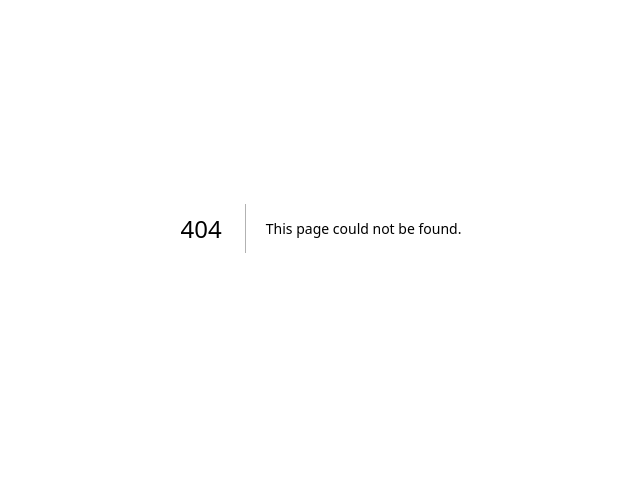
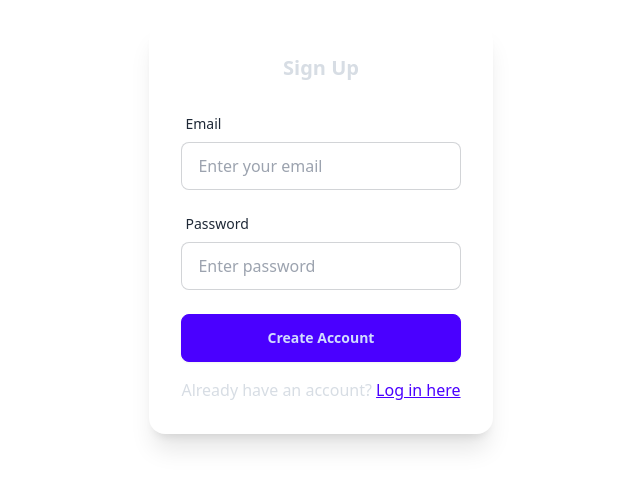
Before and after one commit to Lesvan-Chavez/LanguageFlashCardApp, a Next.js app in the folder flashcard/: page /signup in a window 1280 px wide. Before the commit this address had no page. Shown: the part 172-660 px from the top of the page, without its empty margins (319-959 px from the left). Built offline with nearby package versions, Linux system fonts and the light colour scheme.

Commit message:
Created Sign up page with form and link to login page

```diff
--- /dev/null
+++ b/flashcard/app/signup/page.jsx
@@ -0,0 +1,54 @@
+"use client";
+
+import Link from "next/link";
+
+export default function SignupForm() {
+  return (
+    <div className="flex justify-center items-center min-h-screen px-4">
+      <div className="max-w-xl mx-auto text-neutral-content text-center">
+        <div className="bg-base-100 p-8 rounded-box shadow-xl text-left">
+          <h1 className="text-xl font-bold mb-6 text-center">Sign Up</h1>
+
+          <form>
+            <div className="form-control">
+              <label className="label" htmlFor="email">
+                <span className="label-text">Email</span>
+              </label>
+              <input
+                id="email"
+                type="email"
+                name="email"
+                placeholder="Enter your email"
+                className="input input-bordered w-full"
+              />
+            </div>
+
+            <div className="form-control mt-4">
+              <label className="label" htmlFor="password">
+                <span className="label-text">Password</span>
+              </label>
+              <input
+                id="password"
+                type="password"
+                name="password"
+                placeholder="Enter password"
+                className="input input-bordered w-full"
+              />
+            </div>
+
+            <button type="submit" className="btn btn-primary w-full mt-6">
+              Create Account
+            </button>
+
+            <div className="mt-4">
+              Already have an account?{" "}
+              <Link href="/login" className="link link-primary">
+                Log in here
+              </Link>
+            </div>
+          </form>
+        </div>
+      </div>
+    </div>
+  );
+}
```
